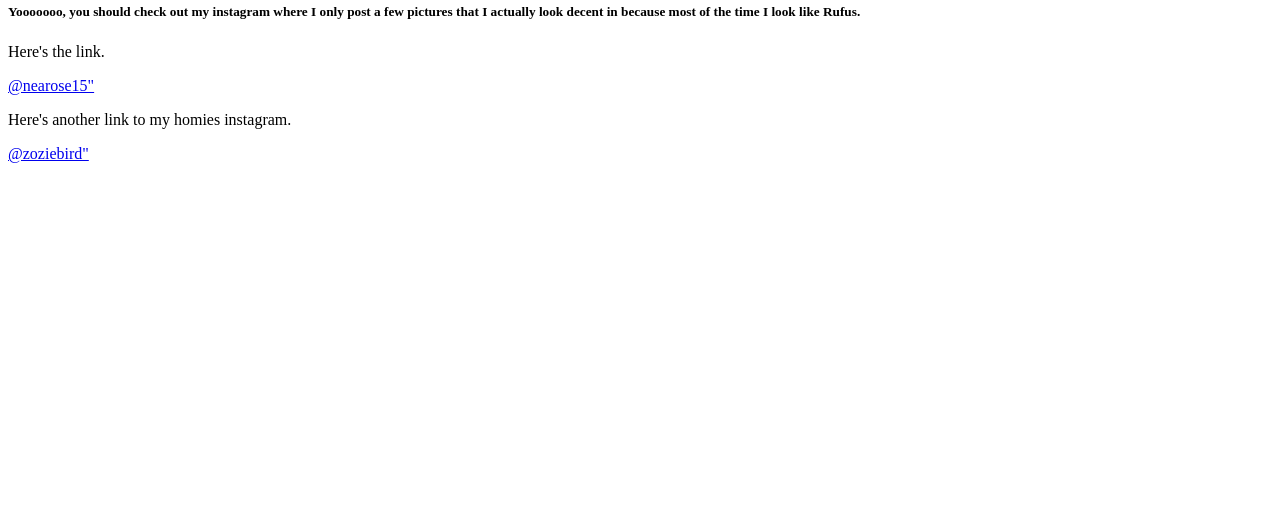
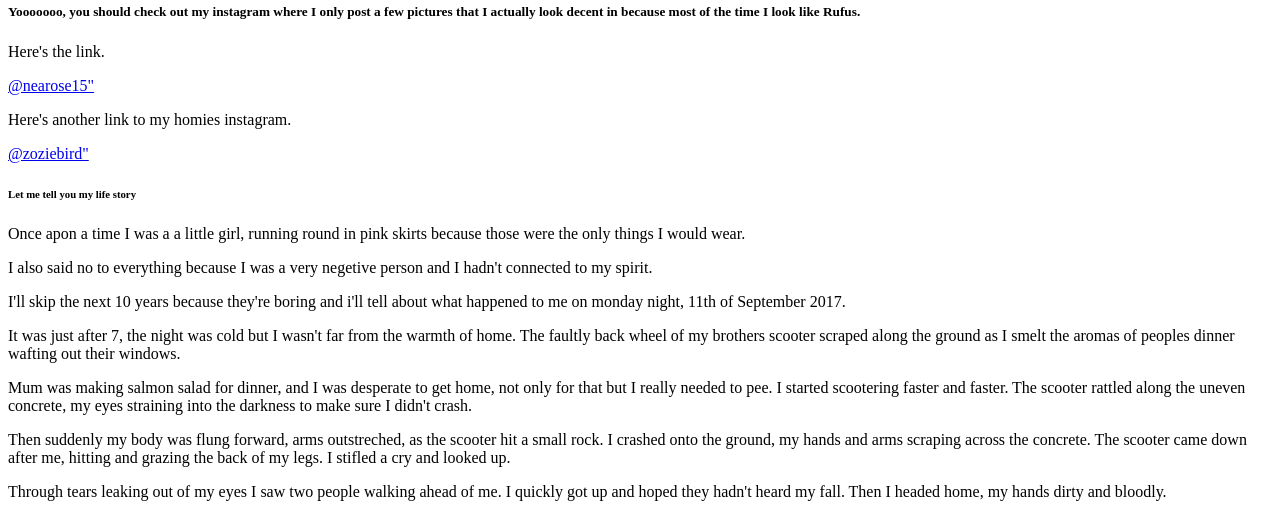
Before and after one commit to Nearose15/Nearose15.github.io, a plain HTML site: page index.html in a window 1280 px wide. Shown: the part 1079-1596 px from the top of the page. Before the commit the page ends 1250 px from the top, so only its background shows below. Drawn offline with Linux system fonts and the light colour scheme.

Commit message:
What happened on monday night

```diff
--- a/index.html
+++ b/index.html
@@ -17,7 +17,14 @@
 		<a href="https://www.instagram.com/nearose15/">@nearose15"</a>
 		<p>Here's another link to my homies instagram.</p>
 		<a href="https://www.instagram.com/zoziebird/">@zoziebird"</a>
-
+		<h6> Let me tell you my life story </h6>
+		<p> Once apon a time I was a a little girl, running round in pink skirts because those were the only things I would wear.</p>
+		<P> I also said no to everything because I was a very negetive person and I hadn't connected to my spirit.
+		<p> I'll skip the next 10 years because they're boring and i'll tell about what happened to me on monday night, 11th of September 2017.
+		<p> It was just after 7, the night was cold but I wasn't far from the warmth of home. The faultly back wheel of my brothers scooter scraped along the ground as I smelt the aromas of peoples dinner wafting out their windows. </p>
+		<p> Mum was making salmon salad for dinner, and I was desperate to get home, not only for that but I really needed to pee. I started scootering faster and faster. The scooter rattled along the uneven concrete, my eyes straining into the darkness to make sure I didn't crash.</p>
+		<p> Then suddenly my body was flung forward, arms outstreched, as the scooter hit a small rock. I crashed onto the ground, my hands and arms scraping across the concrete. The scooter came down after me, hitting and grazing the back of my legs. I stifled a cry and looked up.</p>
+		<p> Through tears leaking out of my eyes I saw two people walking ahead of me. I quickly got up and hoped they hadn't heard my fall. Then I headed home, my hands dirty and bloodly. </p>
 	</body>
 
 </html>
```
